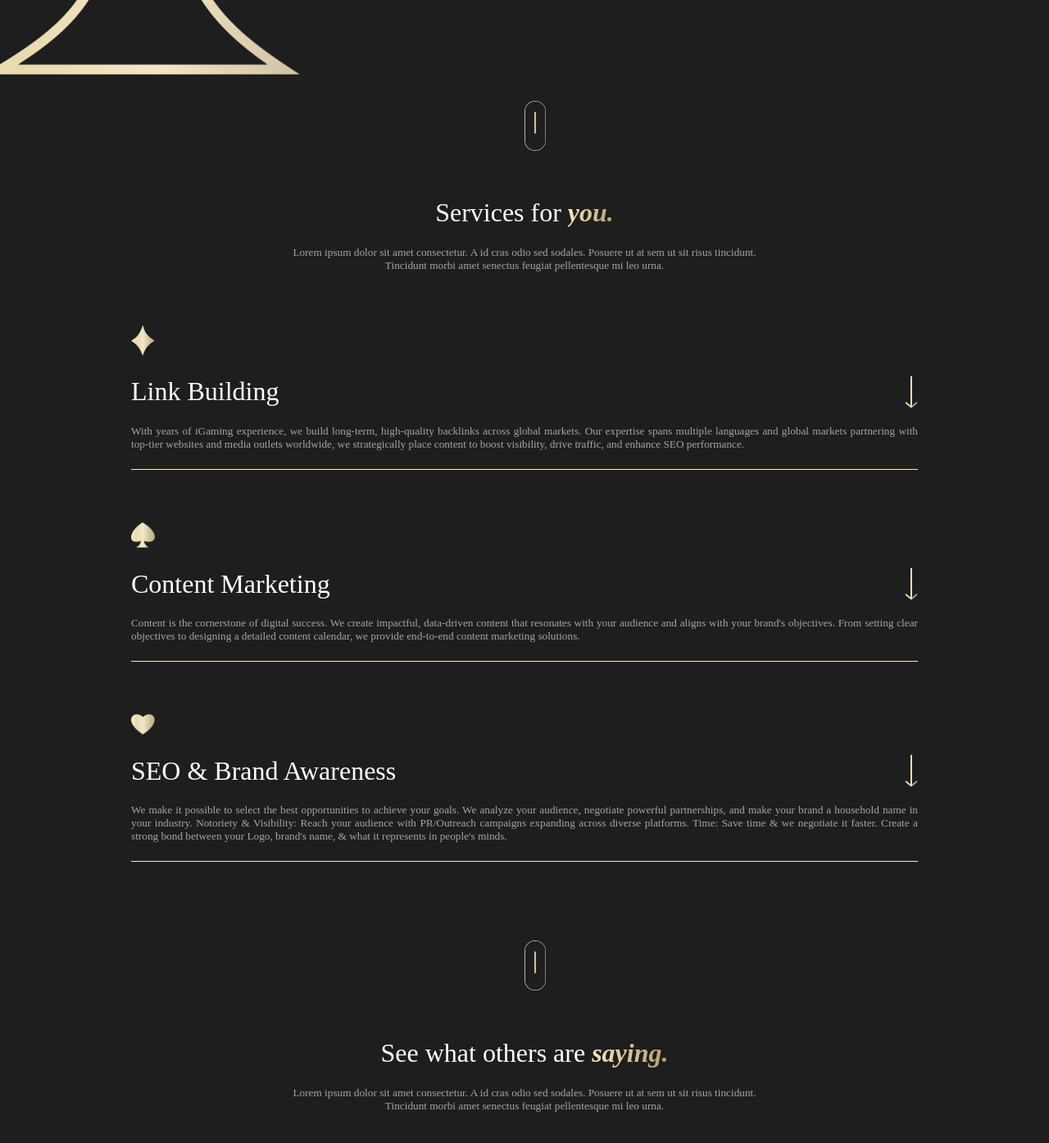
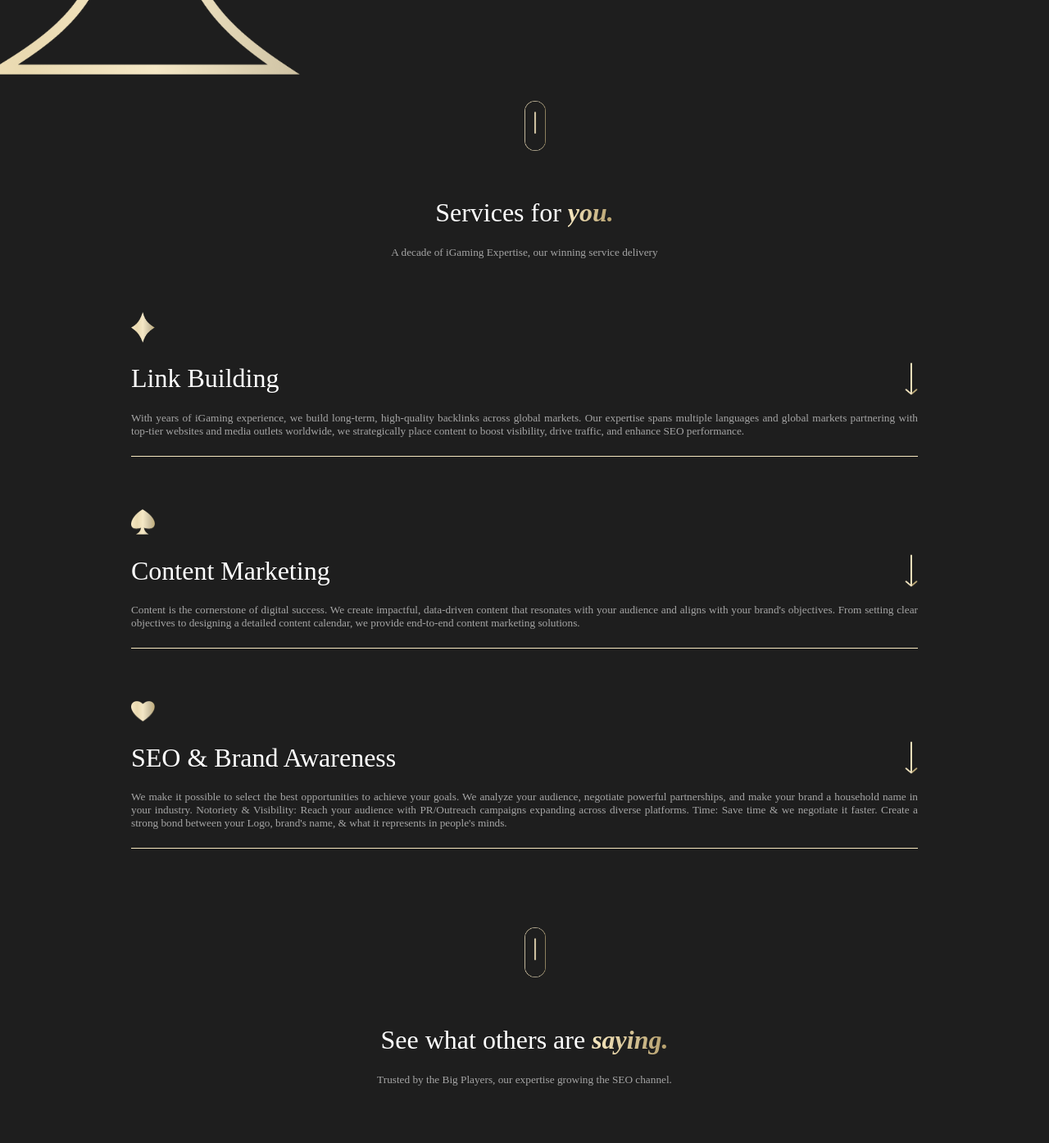
Before and after one commit to llindsiepe/premier9media, a React (Create React App) app: page / in a window 1280 px wide. Shown: the part 1924-3318 px from the top of the page at 82% size. Built offline with nearby package versions, Linux system fonts and the light colour scheme.

Commit message:
Depoiments

```diff
--- a/package.json
+++ b/package.json
@@ -6,6 +6,7 @@
     "@trendyol-js/react-carousel": "^3.0.3",
     "cra-template": "1.2.0",
     "react": "^18.3.1",
+    "react-calendly": "^4.3.1",
     "react-dom": "^18.3.1",
     "react-scripts": "5.0.1",
     "styled-components": "^6.1.14",
--- a/src/App.js
+++ b/src/App.js
@@ -3,6 +3,9 @@ import { Carousel } from '@trendyol-js/react-carousel';
 import Item from "./components/CardRating";
 import Header from './components/Header';
 import CardService from './components/CardService/index.js';
+import Footer from './components/Footer/index.js';
+import {InlineWidget} from 'react-calendly'
+
 
 import Skip from './images/skip.png';
 import ImageMockup001 from './images/imageMockup001.png';
@@ -16,10 +19,13 @@ import Switch from './images/switch.png';
 import Line from './images/line.png';
 import SkipRight from './images/skipRight.png';
 import SkipLeft from './images/skipLeft.png';
-import Footer from './components/Footer/index.js';
 
 
 function App() {
+  const handleMailTo = () => {
+    window.location.href = "mailto:sales@premier9media.com";
+  };
+
   const handleClickAnchor = (id) => {
     const element = document.getElementById(id);
     if (element) {
@@ -41,7 +47,7 @@ function App() {
               <img src={Skip} alt="Seta apontando para o botão" />
             </ButtonPrimary>
 
-            <ButtonSecondary>
+            <ButtonSecondary onClick={handleMailTo}>
               <h6>Contact us</h6>
             </ButtonSecondary>
         </Buttons>
@@ -111,7 +117,7 @@ function App() {
           <img src={Switch} alt="" />
 
           <h1>Services for <b>you.</b></h1>
-          <h5>Lorem ipsum dolor sit amet consectetur. A id cras odio sed sodales. Posuere ut at sem ut sit risus tincidunt. <br />Tincidunt morbi amet senectus feugiat pellentesque mi leo urna.</h5>
+          <h5>A decade of iGaming Expertise, our winning service delivery</h5>
         </Intro>
 
         <CardService icon={iconTwo} title="Link Building" text="With years of iGaming experience, we build long-term, high-quality backlinks across global markets. Our expertise spans multiple languages and global markets partnering with top-tier websites and media outlets worldwide, we strategically place content to boost visibility, drive traffic, and enhance SEO performance." />
@@ -124,7 +130,7 @@ function App() {
           <img src={Switch} alt="" />
 
           <h1>See what others are <b>saying.</b></h1>
-          <h5>Lorem ipsum dolor sit amet consectetur. A id cras odio sed sodales. Posuere ut at sem ut sit risus tincidunt. <br />Tincidunt morbi amet senectus feugiat pellentesque mi leo urna.</h5>
+          <h5>Trusted by the Big Players, our expertise growing the SEO channel.</h5>
         </Intro>
 
         <BackgroundDepoiments src={Line} alt="" />
@@ -145,7 +151,9 @@ function App() {
 
             <h2>Schedule a <b>30-minute</b> meeting</h2>
             <h5>In just half an hour, we’ll show you how we can help you<br />lead the digital game.</h5>
-          </Intro>
+        </Intro>
+
+        <InlineWidget url="https://calendly.com/premier9media-sales/30min" />
       </Meeting>
 
       <Footer />
```
Also changed, not shown: 1 other file (tests, documents, lock files or other folders).
